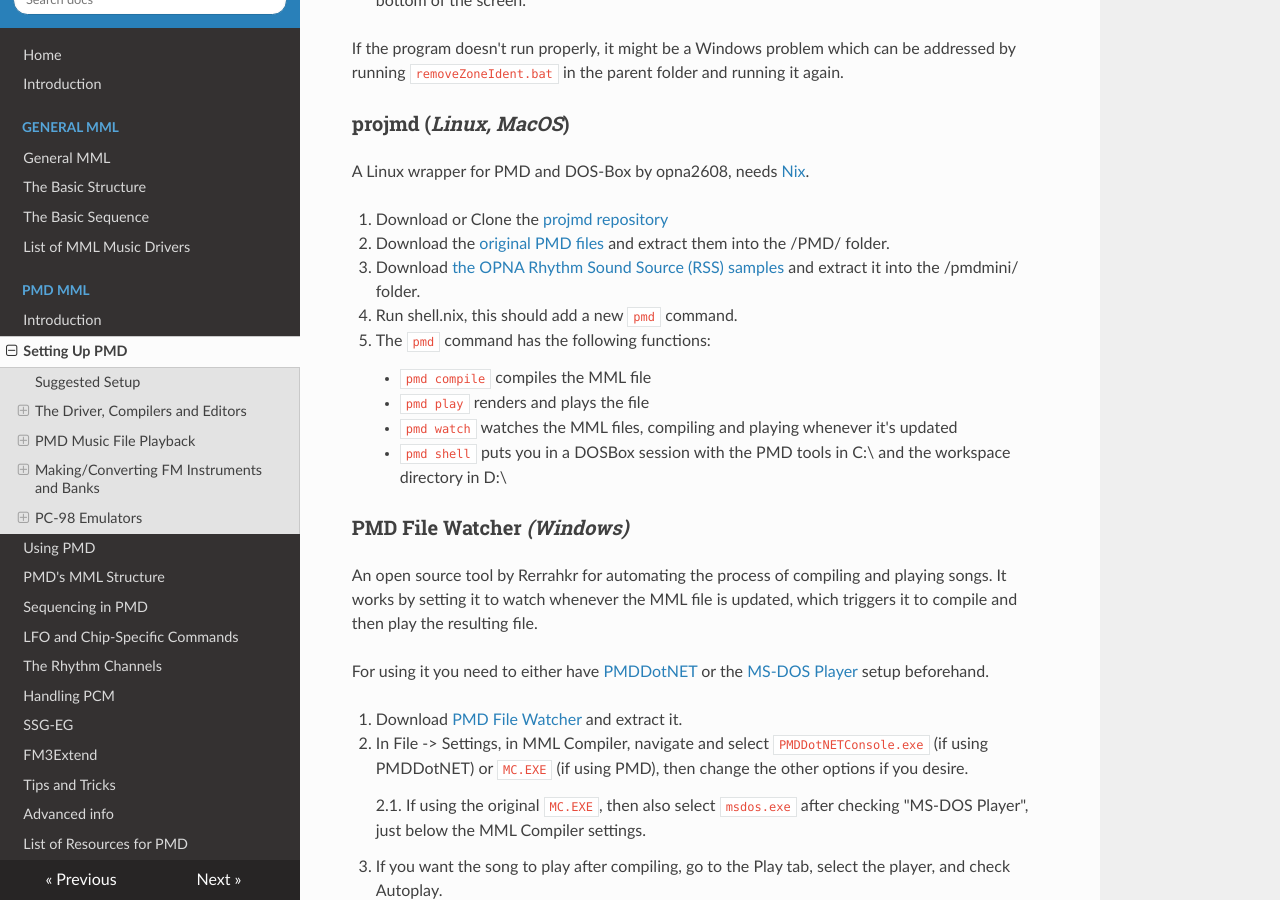
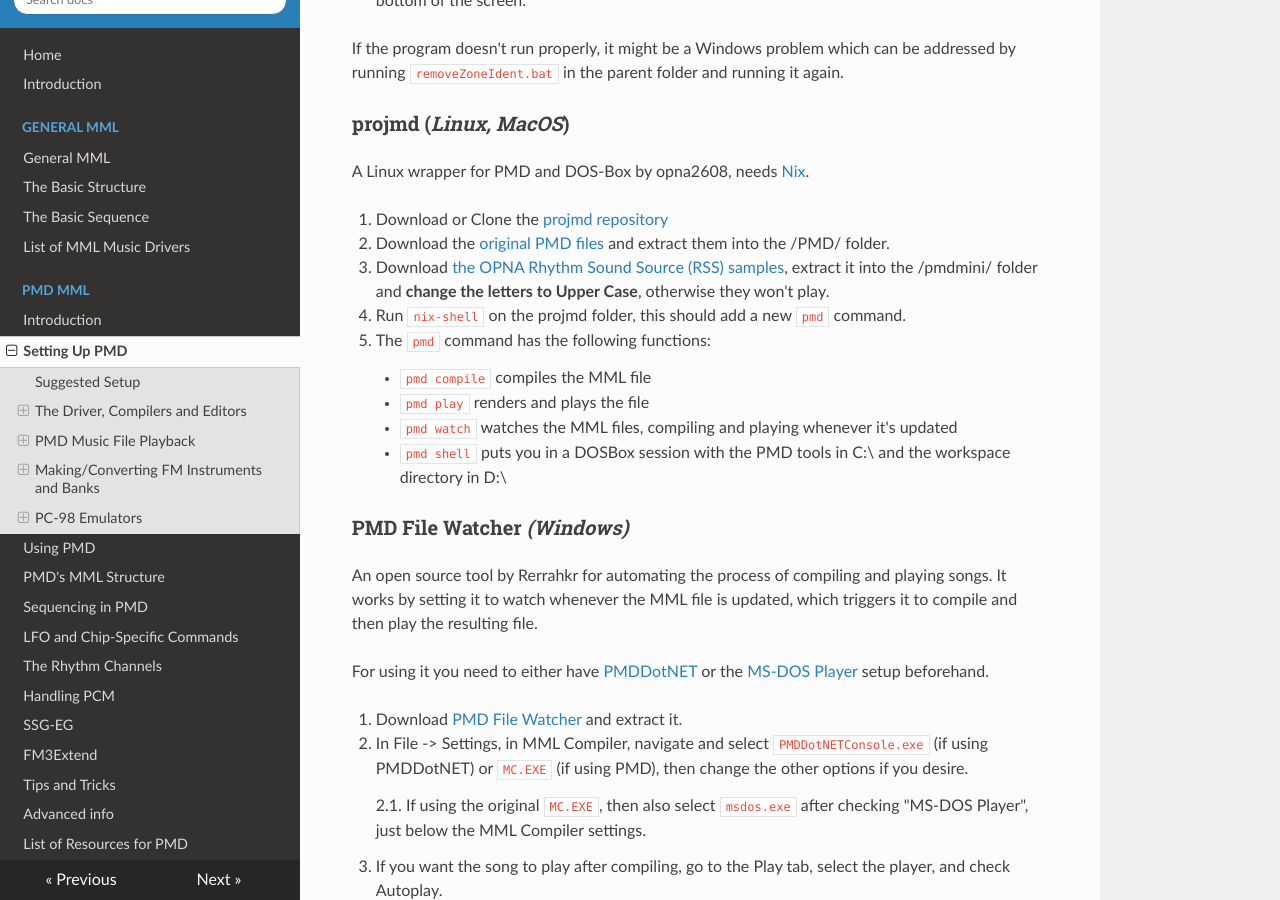
Before and after one commit to pedipanol/mml-guide, an MkDocs documentation site: the page built from docs/pmd/setup.md, in a window 1280 px wide and 900 px high, scrolled down 1920 px. Built offline with MkDocs 1.6.1, drawn with Linux system fonts in a browser that asks for light colours.

Commit message:
fixed nix instructions

```diff
--- a/docs/pmd/setup.md
+++ b/docs/pmd/setup.md
@@ -64,8 +64,8 @@
 
 1. Download or Clone the [projmd repository](https://github.com/OPNA2608/projmd)
 2. Download the [original PMD files](#original-driver-native-emulator) and extract them into the /PMD/ folder.
-3. Download [the OPNA Rhythm Sound Source (RSS) samples](http://snesmusic.org/hoot/drum_samples.zip) and extract it into the /pmdmini/ folder.
-4. Run shell.nix, this should add a new `pmd` command.
+3. Download [the OPNA Rhythm Sound Source (RSS) samples](http://snesmusic.org/hoot/drum_samples.zip), extract it into the /pmdmini/ folder and **change the letters to Upper Case**, otherwise they won't play.
+4. Run `nix-shell` on the projmd folder, this should add a new `pmd` command.
 5. The `pmd` command has the following functions:
 	- `pmd compile` compiles the MML file
 	- `pmd play` renders and plays the file
```
